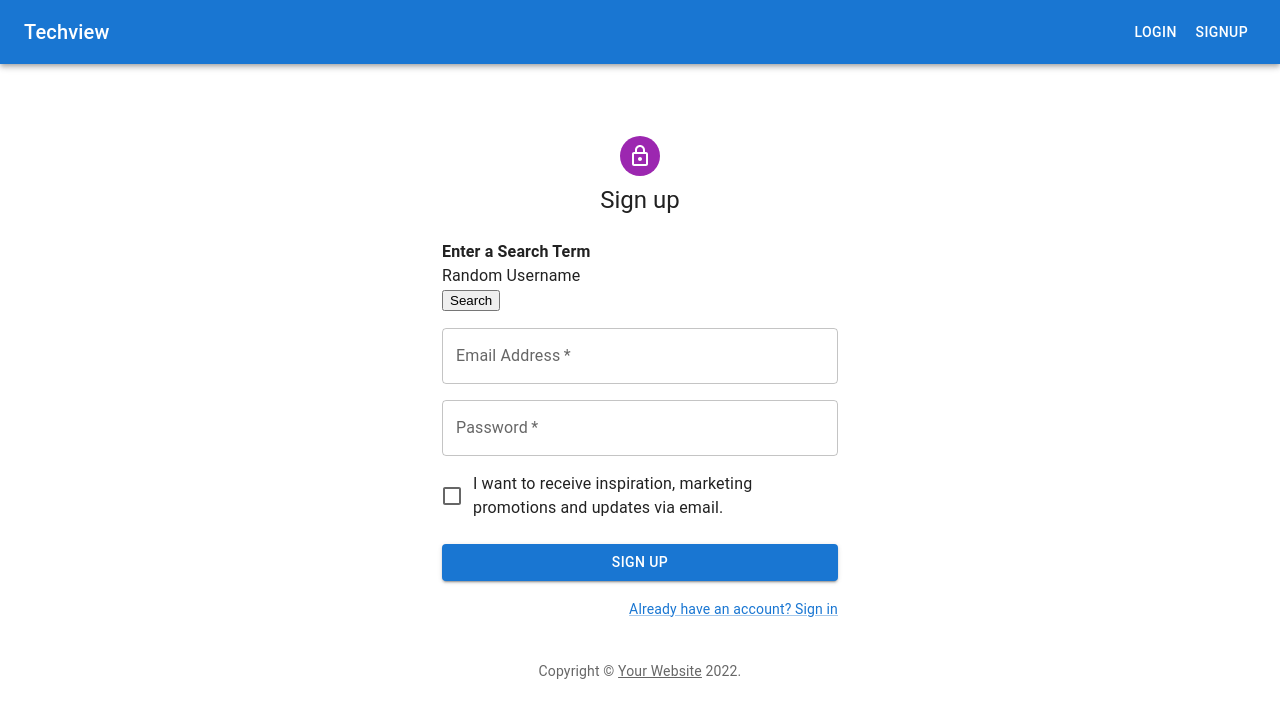
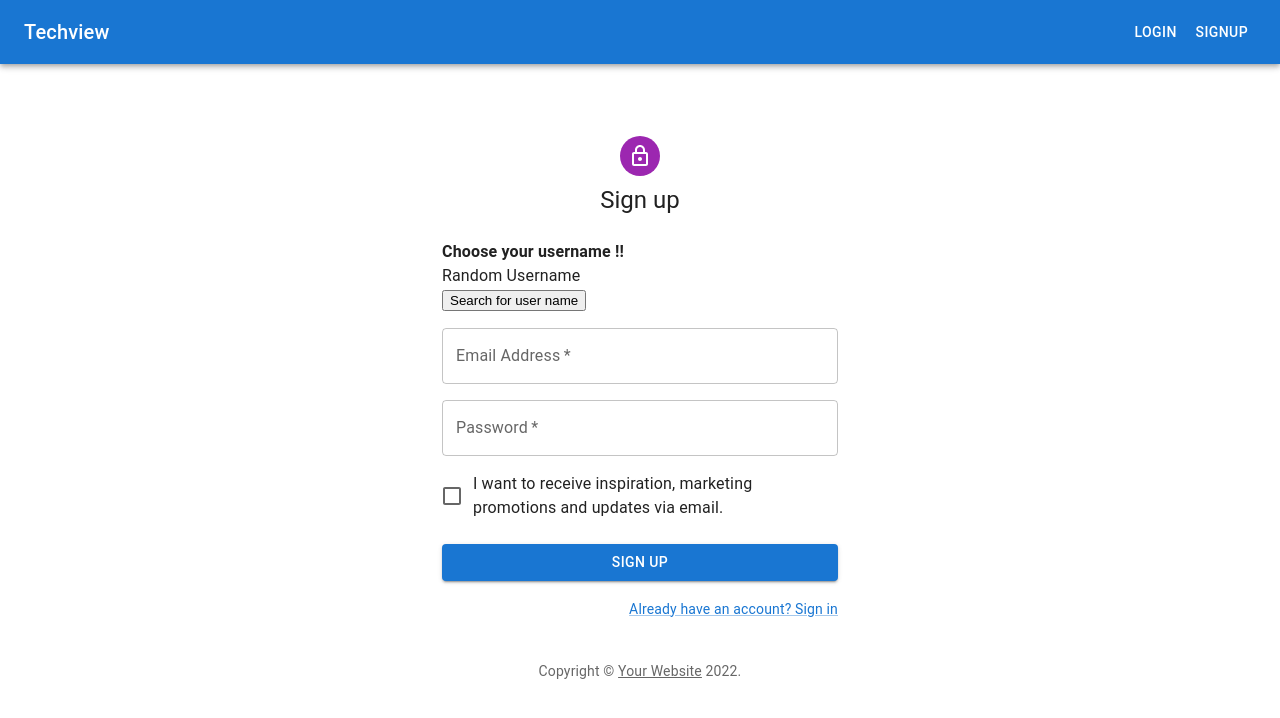
Before and after one commit to techview-org/techView_FrontEnd-Repository, a React (Create React App) app in the folder tech-view/: page /signup in a window 1280 px wide. Shown: the top 718 px of the page. Built offline with nearby package versions, Linux system fonts and the light colour scheme; the HTML template or start-up script is replaced by a standard one.

Commit message:
changed username search

```diff
--- a/tech-view/src/components/Signup.js
+++ b/tech-view/src/components/Signup.js
@@ -90,10 +90,10 @@ export default function SignUp () {
             <Grid container spacing={2}>
               <Grid item xs={12} sm={6}>
 
-              <label style={{fontWeight: "bold", textSize: '34px'}} htmlFor="searchInput">Enter a Search Term </label>
+              <label style={{fontWeight: "bold", textSize: '34px'}} htmlFor="searchInput">Choose your username !! </label>
               <div contenteditable="true">{userName}</div>
             {/* <input type="text" className="form-control" id="searchInput" /> */}
-            <button type="button" className="btn btn-success" onClick={()=>{ setUsername(generateUsername())}} >Search</button>
+            <button type="button" className="btn btn-success" onClick={()=>{ setUsername(generateUsername())}} >Search for user name </button>
               </Grid>
               <Grid item xs={12} sm={6}>
                 {/* <TextField
```
Also changed, not shown: tech-view/src/components/mainPageWithLogin/MainPage.js (+0 -12 lines).
